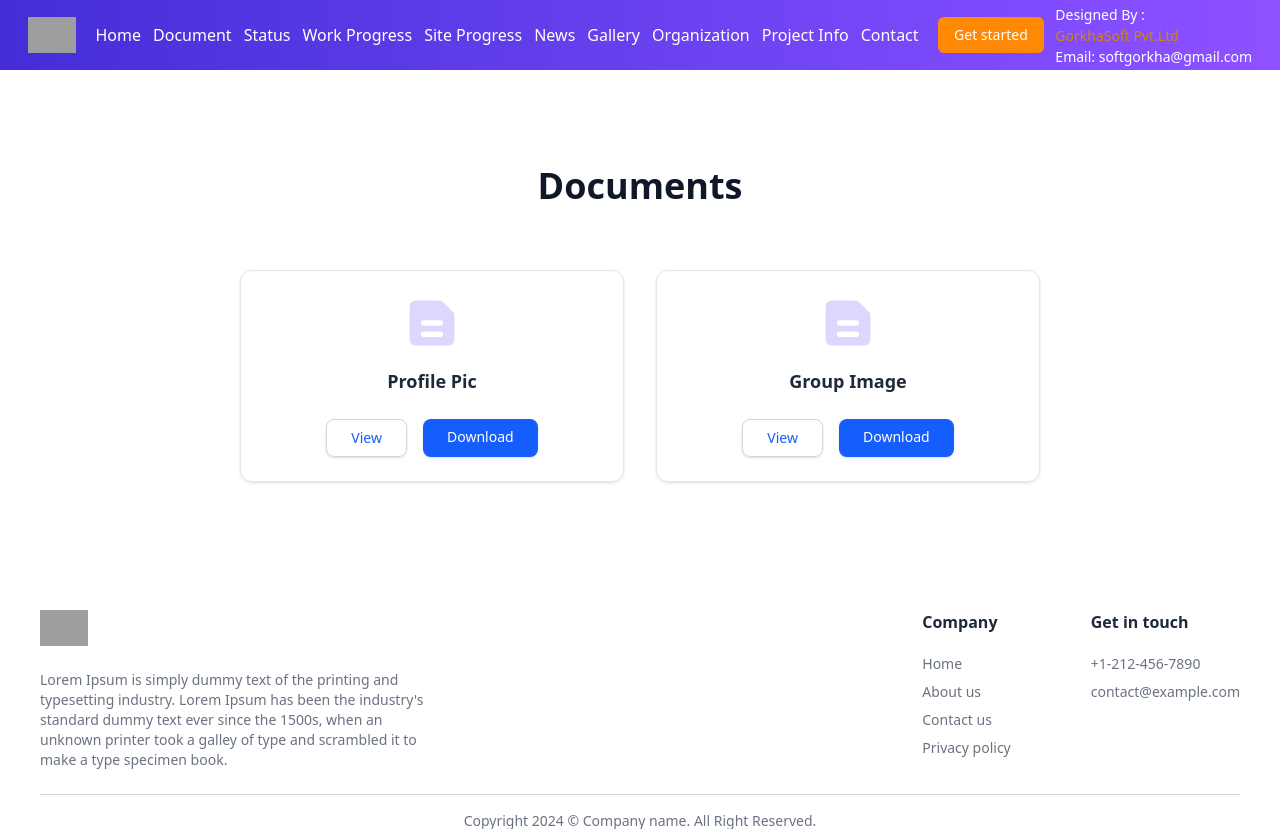
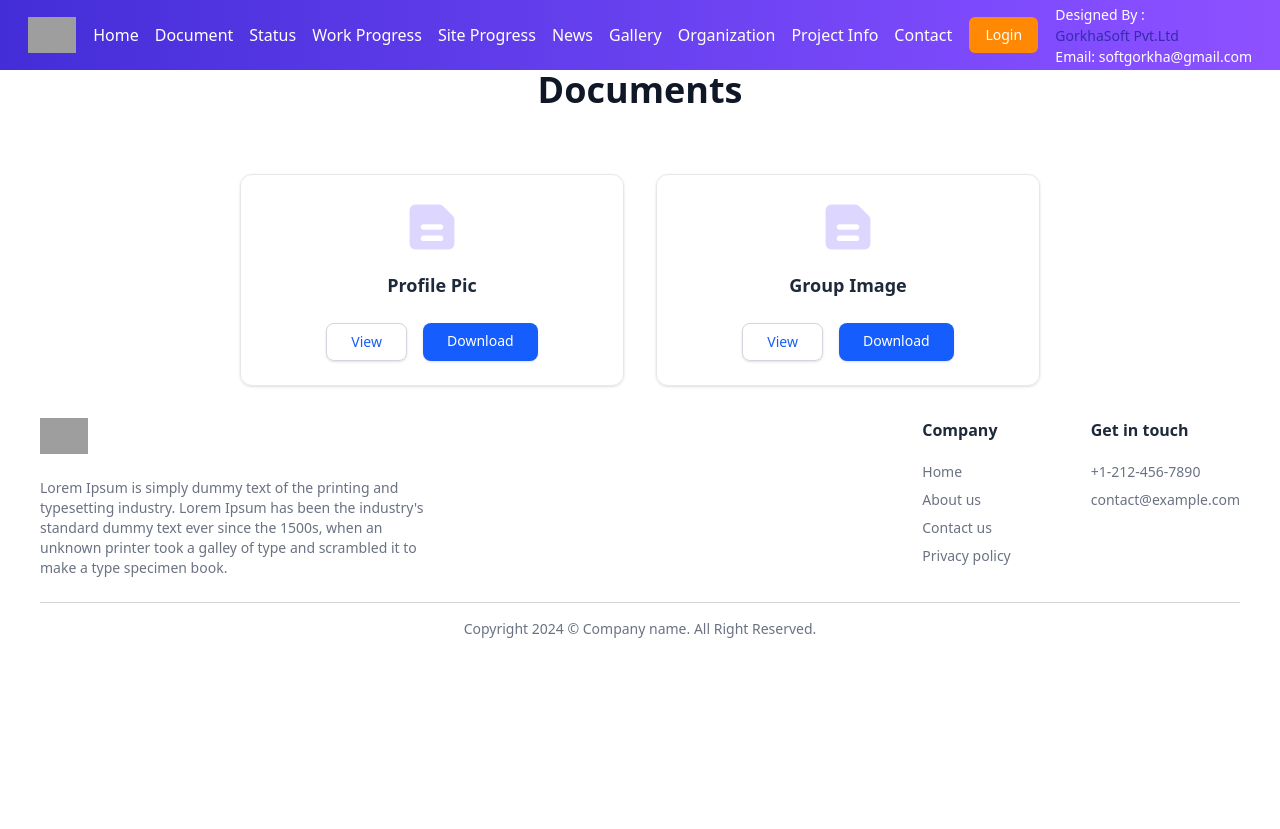
Before and after one commit to niraj907/gorkhaflowenergy, a Django app: page /documents/ in a window 1280 px wide. Shown: the top 829 px of the page. After the commit the page ends 638 px from the top, so only its background shows below. Run offline with Django 5.2, Linux system fonts and the light colour scheme; data comes from the database, SQL or seed files in the repository; some libraries are stand-ins or nearby versions; grey boxes are pictures that could not be loaded.

Commit message:
`Updated theme styles and templates with minor adjustments`

```diff
--- a/theme/static/css/dist/styles.css
+++ b/theme/static/css/dist/styles.css
@@ -706,9 +706,6 @@
   .p-8 {
     padding: calc(var(--spacing) * 8);
   }
-  .px-2 {
-    padding-inline: calc(var(--spacing) * 2);
-  }
   .px-4 {
     padding-inline: calc(var(--spacing) * 4);
   }
@@ -751,9 +748,6 @@
   .pt-12 {
     padding-top: calc(var(--spacing) * 12);
   }
-  .pt-24 {
-    padding-top: calc(var(--spacing) * 24);
-  }
   .pb-4 {
     padding-bottom: calc(var(--spacing) * 4);
   }
@@ -762,9 +756,6 @@
   }
   .pb-6 {
     padding-bottom: calc(var(--spacing) * 6);
-  }
-  .pb-12 {
-    padding-bottom: calc(var(--spacing) * 12);
   }
   .pl-4 {
     padding-left: calc(var(--spacing) * 4);
@@ -896,6 +887,9 @@
   .text-indigo-600 {
     color: var(--color-indigo-600);
   }
+  .text-indigo-800 {
+    color: var(--color-indigo-800);
+  }
   .text-orange-600 {
     color: var(--color-orange-600);
   }
@@ -1010,6 +1004,11 @@
   @media (hover: hover) {
     .hover\:bg-indigo-800:hover {
       background-color: var(--color-indigo-800);
+    }
+  }
+  @media (hover: hover) {
+    .hover\:text-indigo-800:hover {
+      color: var(--color-indigo-800);
     }
   }
   @media (hover: hover) {
@@ -1132,11 +1131,6 @@
     }
   }
   @media (width >= 48rem) {
-    .md\:pt-24 {
-      padding-top: calc(var(--spacing) * 24);
-    }
-  }
-  @media (width >= 48rem) {
     .md\:text-4xl {
       font-size: var(--text-4xl);
       line-height: var(--tw-leading, var(--text-4xl--line-height));
@@ -1173,6 +1167,11 @@
   @media (width >= 64rem) {
     .lg\:mb-0 {
       margin-bottom: calc(var(--spacing) * 0);
+    }
+  }
+  @media (width >= 64rem) {
+    .lg\:hidden {
+      display: none;
     }
   }
   @media (width >= 64rem) {
--- a/theme/templates/base.html
+++ b/theme/templates/base.html
@@ -42,7 +42,7 @@
     </a>
 
      <!-- Navbar Links (Right-Aligned) -->
-     <ul class="text-white md:flex hidden items-center gap-3 nav_header px-2">
+     <ul class="text-white md:flex hidden items-center gap-4 nav_header">
      <li><a class="hover:text-white/70 transition" href="{% url 'index' %}">Home</a></li>
         <li><a class="hover:text-white/70 transition" href="{% url 'documents' %}">Document</a></li>
         <li><a class="hover:text-white/70 transition" href="#">Status</a></li>
@@ -56,14 +56,14 @@
     </ul>
 
         <a href="{% url 'login' %}" type="button" class="bg-orange-400  text-white btn_login  md:inline hidden text-sm hover:opacity-90 active:scale-95 transition-all py-2 px-4 rounded-md">
-        Get started
+        Login
     </a>
 
       <!-- Right -->
     <div class="text-[14px]">
 			  <h2 class="text-white">Designed By :</h2>
-			  <h2 class="text-yellow-600" >GorkhaSoft Pvt.Ltd</h2>
-			  <h2 class="text-white">Email: softgorkha@gmail.com</h2>
+			  <h2 class="text-indigo-800" >GorkhaSoft Pvt.Ltd</h2>
+			  <h2 class="text-white hover:text-indigo-800">Email: softgorkha@gmail.com</h2>
 			</div>
 
  <!--  Menu Button -->
@@ -107,7 +107,7 @@
           </li>
         </ul>
         <a href="{% url 'login' %}"  type="button" class="bg-orange-400  text-white mt-6 inline md:hidden text-sm hover:opacity-90 active:scale-95 transition-all p-2 rounded-md">
-            Get started
+            Login
         </a>
     </div>
 </nav>
--- a/theme/templates/contact.html
+++ b/theme/templates/contact.html
@@ -6,7 +6,7 @@
 {% endblock title %}
 
 {% block content %}
-<section class="py-12 md:py-24">
+<section class="py-12">
     <div class="mx-auto max-w-7xl px-4 sm:px-6 lg:px-8">
         <div class="grid lg:grid-cols-2 grid-cols-1">
             <div class="lg:mb-0 mb-10">
--- a/theme/templates/document.html
+++ b/theme/templates/document.html
@@ -5,7 +5,7 @@
 {% endblock %}
 
 {% block content %}
-  <section class="bg-white py-24">
+  <section class="bg-white py-12s">
     <div class="mx-auto max-w-7xl px-4 sm:px-6 lg:px-8">
       <h1 class="text-center text-4xl font-bold text-gray-900">Documents</h1>
 
--- a/theme/templates/gallery.html
+++ b/theme/templates/gallery.html
@@ -6,7 +6,7 @@
 {% endblock title %}
 
 {% block content %}
-<section class="pt-12 md:pt-24 pb-12">
+<section class="py-12">
   <div class="mx-auto max-w-7xl px-4 sm:px-6 lg:px-8">
     <div id="gallery" class="grid grid-cols-2 md:grid-cols-3 gap-4"></div>
 
--- a/theme/templates/organization.html
+++ b/theme/templates/organization.html
@@ -53,8 +53,7 @@
   }
 
   .board-section {
-    padding-top: 5rem;
-    padding-bottom: 5rem;
+    padding: 2rem 0;
     background-color: #f1f5f9;
   }
 
```
